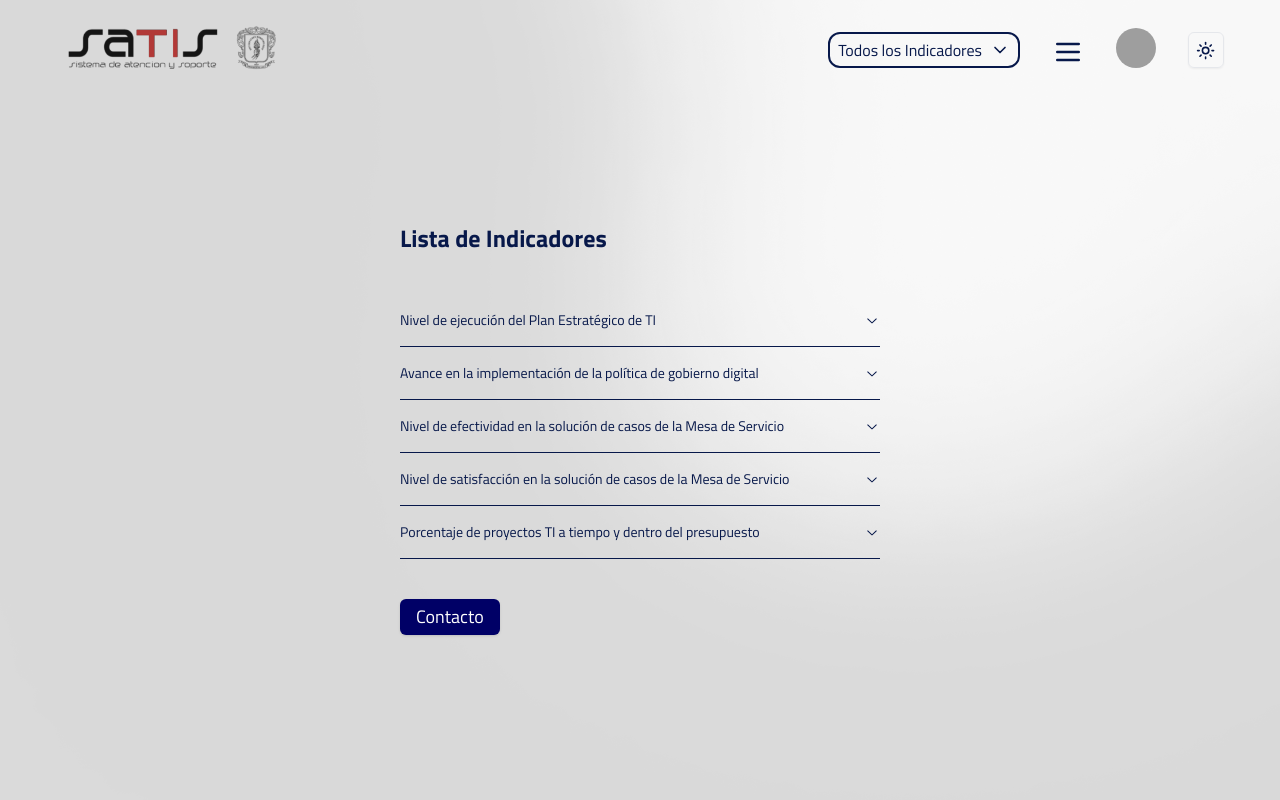
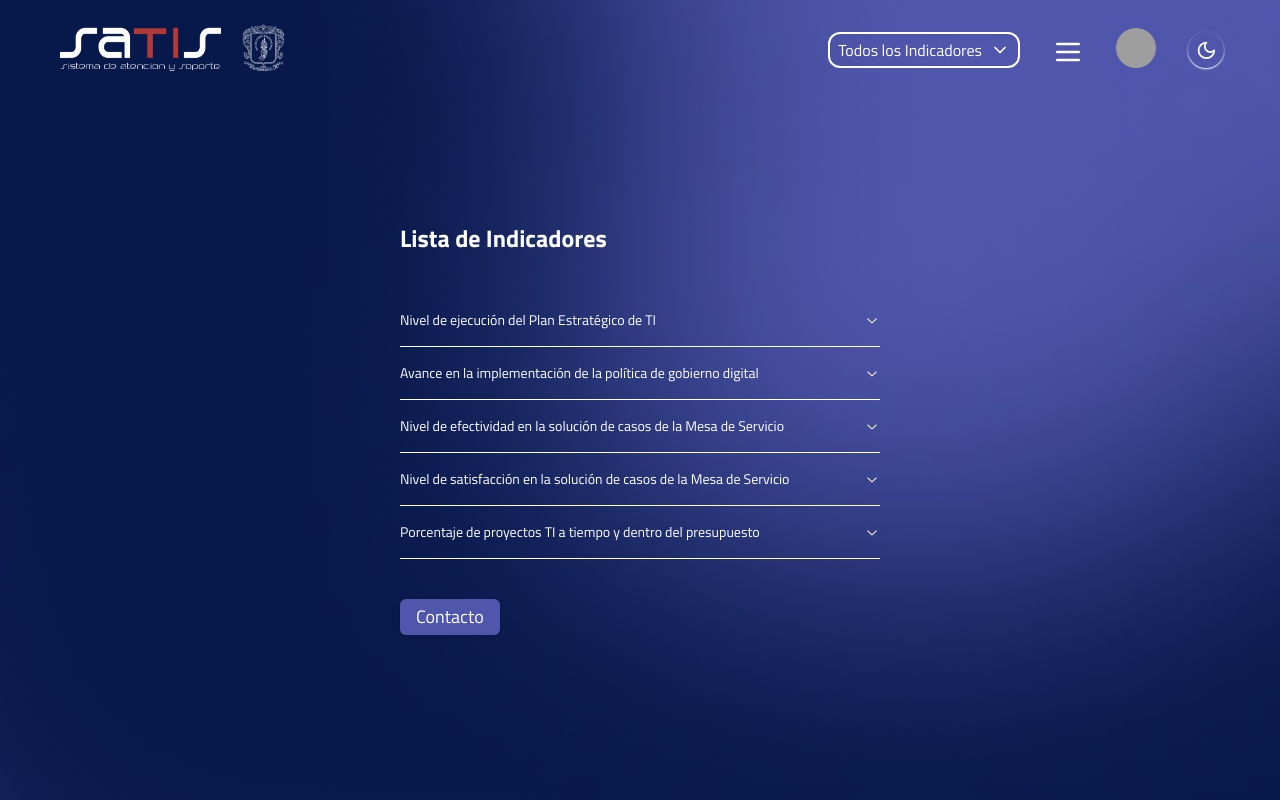
Before and after one commit to cmperdomo17/satis-app, a Next.js app: page / in a window 1280 px wide. Built offline with nearby package versions, Linux system fonts and the light colour scheme; grey boxes are pictures that could not be loaded.

Commit message:
Fix logo bug. Delete System mode and refactor UI in modeToggle

```diff
--- a/src/app/layout.tsx
+++ b/src/app/layout.tsx
@@ -15,7 +15,7 @@ export default function RootLayout({
       >
         <ThemeProvider
           attribute="class"
-          defaultTheme="system"
+          defaultTheme="dark"
           enableSystem
           disableTransitionOnChange
           >
--- a/src/components/logo/logo.tsx
+++ b/src/components/logo/logo.tsx
@@ -4,13 +4,12 @@ import { useTheme } from "next-themes";
 
 export default function Logo() {
     const { theme } = useTheme();
-    const [logoSrc, setLogoSrc] = useState("/satis_logo.png");
+    const [logoSrc, setLogoSrc] = useState("/satis_logo_light.png");
 
     useEffect(() => {
-        if (theme === "dark") {
-            setLogoSrc("/satis_logo.png");
-        } else {
-            setLogoSrc("/satis_logo-light.png");
+        { theme === 'light' ?
+            setLogoSrc("/satis_logo_dark.png") :
+            setLogoSrc("/satis_logo_light.png")
         }
     }, [theme]);
 
--- a/src/components/navbar/indicatorsDropdown.tsx
+++ b/src/components/navbar/indicatorsDropdown.tsx
@@ -37,7 +37,7 @@ export default function IndicatorsDropdown() {
                 {indicadores.map((indicador, indice) => (
                     <DropdownMenuItem
                         key={indicador.id}
-                        className="hover:underline cursor-pointer"
+                        className="hover:bg-gray-500/30 dark:hover:bg-primary_dark/30 cursor-pointer"
                         onSelect={() => handleIndicadorSelect(indicador.nombre)}
                     >
                         {indicador.nombre === "Todos los indicadores" ? (
--- a/src/components/navbar/navbar.tsx
+++ b/src/components/navbar/navbar.tsx
@@ -9,7 +9,7 @@ import Logo from '../logo/logo';
 export default function Navbar() {
 
     return (
-        <nav className="flex flex-col gap-8 justify-center md:flex-row md:justify-between px-14 py-6 items-center lg:gap-20 top-0 fixed w-full text-sm lg:text-base font-semibold">
+        <nav className="flex flex-col gap-4 justify-center md:flex-row md:justify-between px-14 py-6 items-center lg:gap-20 top-0 fixed w-full text-sm lg:text-base font-semibold">
             <Logo />
             <div className="flex gap-8 items-end" >
                 <IndicatorsDropdown />
--- a/src/components/ui/button.tsx
+++ b/src/components/ui/button.tsx
@@ -5,7 +5,7 @@ import { cva, type VariantProps } from "class-variance-authority"
 import { cn } from "@/lib/utils"
 
 const buttonVariants = cva(
-  "inline-flex items-center justify-center whitespace-nowrap rounded-md text-sm font-medium transition-colors focus-visible:outline-none focus-visible:ring-1 focus-visible:ring-ring disabled:pointer-events-none disabled:opacity-50",
+  "inline-flex items-center justify-center whitespace-nowrap rounded-md text-sm font-medium transition-colors focus-visible:outline-none disabled:pointer-events-none disabled:opacity-50",
   {
     variants: {
       variant: {
--- a/src/components/ui/darkmode/modeToggle.tsx
+++ b/src/components/ui/darkmode/modeToggle.tsx
@@ -17,21 +17,20 @@ export function ModeToggle() {
     return (
         <DropdownMenu>
             <DropdownMenuTrigger asChild>
-                <Button variant="outline" size="icon">
-                    <LucideSunIcon className="h-[1.2rem] w-[1.2rem] rotate-0 scale-100 transition-all dark:-rotate-90 dark:scale-0" />
-                    <LucideMoonIcon className="absolute h-[1.2rem] w-[1.2rem] rotate-90 scale-0 transition-all dark:rotate-0 dark:scale-100" />
+                <Button variant="outline" size="icon" className="border-none shadow-primary_dark dark:shadow-white rounded-full p-0 mx-0 hover:bg-gray-500/20 dark:hover:bg-primary_dark/30">
+                    <LucideSunIcon className="h-[1.3rem] w-[1.3rem] rotate-0 scale-100 transition-all dark:-rotate-90 dark:scale-0" />
+                    <LucideMoonIcon className="absolute h-[1.3rem] w-[1.3rem] rotate-90 scale-0 transition-all dark:rotate-0 dark:scale-100" />
                     <span className="sr-only">Toggle theme</span>
                 </Button>
             </DropdownMenuTrigger>
             <DropdownMenuContent align="end">
-                <DropdownMenuItem className="hover:underline cursor-pointer" onClick={() => setTheme("light")}>
-                    Light
+                <DropdownMenuItem className=" hover:bg-gray-500/20 dark:hover:bg-primary_dark/30"
+                onClick={() => setTheme("light")}>
+                    Claro
                 </DropdownMenuItem>
-                <DropdownMenuItem className="hover:underline cursor-pointer" onClick={() => setTheme("dark")}>
-                    Dark
-                </DropdownMenuItem>
-                <DropdownMenuItem className="hover:underline cursor-pointer" onClick={() => setTheme("system")}>
-                    System
+                <DropdownMenuItem className=" hover:bg-gray-500/20 dark:hover:bg-primary_dark/30"
+                onClick={() => setTheme("dark")}>
+                    Oscuro
                 </DropdownMenuItem>
             </DropdownMenuContent>
         </DropdownMenu>
```
Also changed, not shown: public/satis_logo_dark.png (renamed from public/satis_logo-light.png), public/satis_logo_light.png (renamed from public/satis_logo.png).
